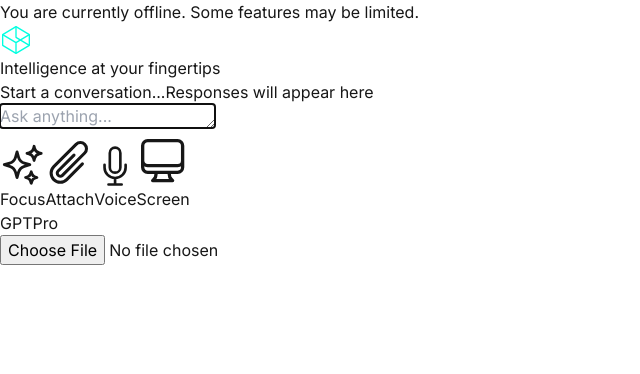
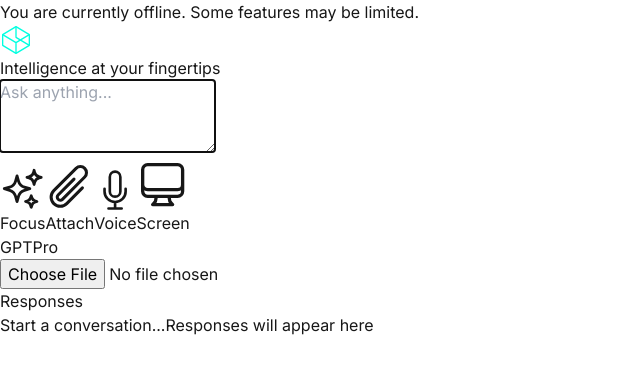
Before and after one commit to Positron00/WebChat, a Next.js app: page / in a window 1280 px wide. Shown: the top 374 px of the page, without its empty margins (0-640 px from the left). Built offline with nearby package versions, Linux system fonts and the light colour scheme.

Commit message:
made the input field bigger; moved the response field below the input field

```diff
--- a/src/app/page.tsx
+++ b/src/app/page.tsx
@@ -4,8 +4,8 @@ import Image from 'next/image';
 
 export default function Home() {
   return (
-    <main className="min-h-screen bg-[#1C1C1C] text-white">
-      <div className="w-[30%] mx-auto py-8 flex flex-col items-center gap-6">
+    <main className="min-h-screen bg-[#1C1C1C] text-white flex items-center justify-center">
+      <div className="w-[50%] flex flex-col items-center gap-6">
         {/* Logo and Tagline */}
         <div className="flex flex-col items-center gap-4">
           <Image
--- a/src/components/Chat.tsx
+++ b/src/components/Chat.tsx
@@ -200,66 +200,8 @@ export default function Chat() {
 
   return (
     <div className="w-full flex flex-col items-center">
-      {/* Response Field */}
-      <div className="w-full mb-4 text-center">
-        <div className="text-sm text-gray-400">
-          {state.messages.length === 0 ? (
-            <div className="flex flex-col gap-1 items-center">
-              <span>Start a conversation...</span>
-              <span>Responses will appear here</span>
-            </div>
-          ) : (
-            "Responses"
-          )}
-        </div>
-      </div>
-
-      {/* Messages Area */}
-      <div
-        className="w-full flex-1 min-h-[200px] max-h-[400px] overflow-y-auto space-y-4 mb-4 px-4"
-        role="log"
-        aria-live="polite"
-        aria-label="Chat Messages"
-      >
-        {state.messages.map((message, i) => (
-          <div
-            key={i}
-            className={getMessageClassName(message.role)}
-            role={message.role === 'assistant' ? 'article' : 'note'}
-            aria-label={`${message.role}'s message`}
-          >
-            {message.content}
-          </div>
-        ))}
-        {state.isLoading && (
-          <div
-            className="flex items-center justify-center text-gray-400 space-x-2"
-            role="status"
-            aria-label="Loading response"
-          >
-            <div
-              className={`${
-                accessibility.reducedMotion ? '' : 'animate-spin'
-              } rounded-full h-4 w-4 border-2 border-gray-400 border-t-transparent`}
-              aria-hidden="true"
-            />
-            <span>Thinking...</span>
-          </div>
-        )}
-        {state.error && (
-          <div
-            className="text-center text-red-400 p-2 bg-red-900/50 rounded w-full"
-            role="alert"
-            aria-live="assertive"
-          >
-            {state.error}
-          </div>
-        )}
-        <div ref={messagesEndRef} />
-      </div>
-
       {/* Input Area */}
-      <div className="w-full px-4">
+      <div className="w-full px-4 mb-4">
         <form
           onSubmit={handleSubmit}
           className="flex flex-col items-center gap-2"
@@ -277,8 +219,8 @@ export default function Chat() {
                 }
               }}
               placeholder="Ask anything..."
-              rows={1}
-              className="w-full p-2 bg-white/5 text-white text-center rounded border border-white/10 focus:outline-none focus:border-[#00FFE0] focus:ring-1 focus:ring-[#00FFE0] placeholder-gray-500 resize-none overflow-hidden"
+              rows={3}
+              className="w-full p-4 bg-white/5 text-white text-center rounded border border-white/10 focus:outline-none focus:border-[#00FFE0] focus:ring-1 focus:ring-[#00FFE0] placeholder-gray-500 resize-none"
               disabled={state.isLoading || isOffline}
               aria-label="Message Input"
               aria-disabled={state.isLoading || isOffline}
@@ -382,6 +324,65 @@ export default function Chat() {
           )}
         </form>
       </div>
+
+      {/* Response Field */}
+      <div className="w-full text-center">
+        <div className="text-sm text-gray-400 mb-2">
+          Responses
+        </div>
+        {/* Messages Area */}
+        <div
+          className="w-full flex-1 min-h-[300px] bg-white/5 rounded-lg border border-white/10 overflow-y-auto space-y-4 p-4"
+          role="log"
+          aria-live="polite"
+          aria-label="Chat Messages"
+        >
+          {state.messages.length === 0 ? (
+            <div className="h-full flex flex-col items-center justify-center text-gray-400">
+              <span>Start a conversation...</span>
+              <span>Responses will appear here</span>
+            </div>
+          ) : (
+            <>
+              {state.messages.map((message, i) => (
+                <div
+                  key={i}
+                  className={getMessageClassName(message.role)}
+                  role={message.role === 'assistant' ? 'article' : 'note'}
+                  aria-label={`${message.role}'s message`}
+                >
+                  {message.content}
+                </div>
+              ))}
+            </>
+          )}
+          {state.isLoading && (
+            <div
+              className="flex items-center justify-center text-gray-400 space-x-2"
+              role="status"
+              aria-label="Loading response"
+            >
+              <div
+                className={`${
+                  accessibility.reducedMotion ? '' : 'animate-spin'
+                } rounded-full h-4 w-4 border-2 border-gray-400 border-t-transparent`}
+                aria-hidden="true"
+              />
+              <span>Thinking...</span>
+            </div>
+          )}
+          {state.error && (
+            <div
+              className="text-center text-red-400 p-2 bg-red-900/50 rounded w-full"
+              role="alert"
+              aria-live="assertive"
+            >
+              {state.error}
+            </div>
+          )}
+          <div ref={messagesEndRef} />
+        </div>
+      </div>
     </div>
   );
 }
```
Also changed, not shown: 1 other file (tests, documents, lock files or other folders).
